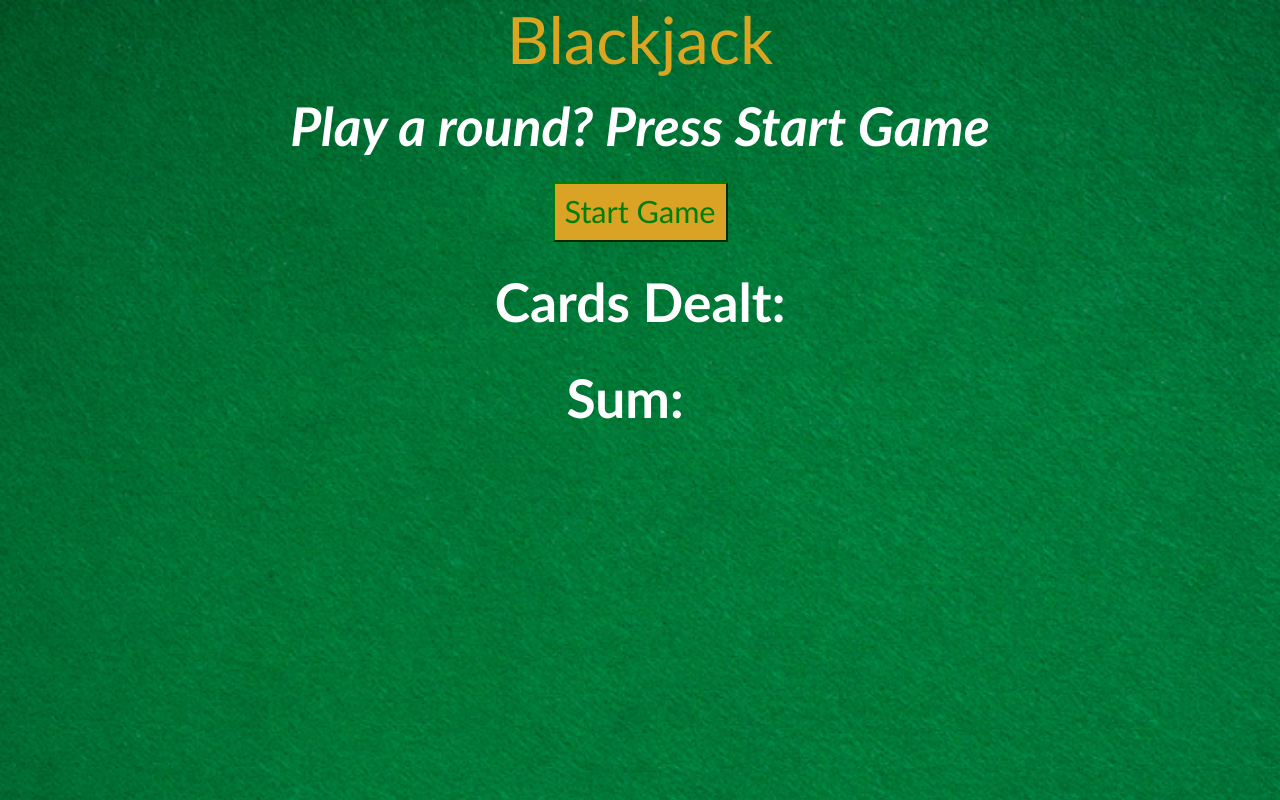
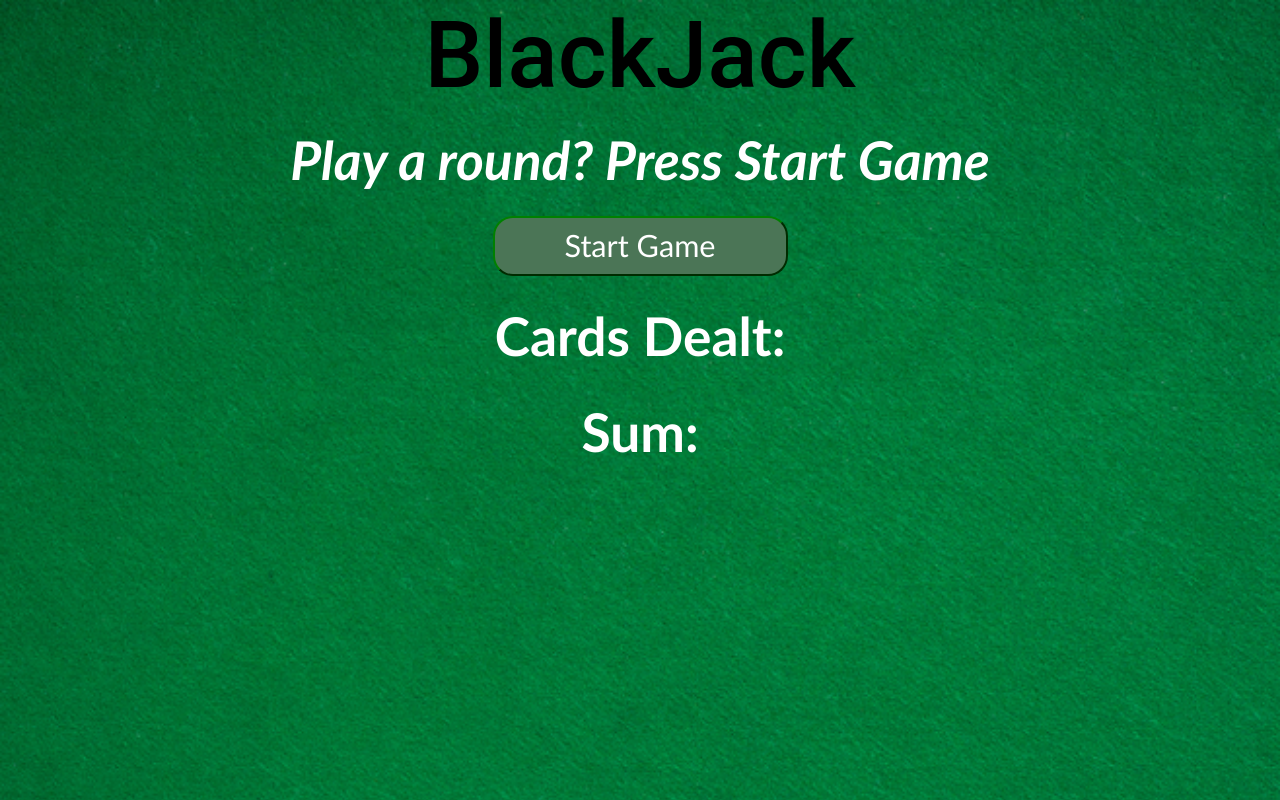
Before and after one commit to monsterreh2b/blackjack, a website built with Vite: page index.html in a window 1280 px wide. Built offline with nearby package versions, Linux system fonts and the light colour scheme.

Commit message:
css changes for maddie

```diff
--- a/index.css
+++ b/index.css
@@ -8,8 +8,9 @@ body {
 }
 
 h1 {
-    color: goldenrod;
-    font-size: 49pt;
+    color: black;
+    font-size: 70pt;
+    font-family: Roboto;
 }
 
 #message-el {
@@ -19,13 +20,16 @@ h1 {
 
 
 button#newGame, button#hitMe, button#refresh, button#stay {
-    background-color: #daa325;
-    color: green;
+    background-color: #4b7556;
+    color: white;
     border-color: green;
-    width: 175px;
+    width: 295px;
     padding-top: 5px;
     padding-bottom: 5px;
-    font-size: 23pt
+    font-size: 23pt;
+    border-radius: 20px;
+    padding-right: 25px;
+    padding-left: 25px;
 }
 
 button#hitMe {
--- a/index.html
+++ b/index.html
@@ -8,12 +8,12 @@
         <div class="row">
 
             <div class="col-xs-12 col-sm-12 col-md-12 col-lg-12">
-                <h1>Blackjack</h1>
-                <p class="messageElla displaySide" id="message-el">Play a round? Press Start Game</p>
+                <h1>BlackJack</h1>
+                <p class="messageElla displaySide" id="message-el" style="font-family:" hi="">Play a round? Press Start Game</p>
                 <button type="button" class="starGame" id="newGame">Start Game</button>
                 <p class="displaySide" id="cards" style="margin-top:20px;">Cards Dealt: </p>
                 <div class="flexy">
-                    <p class="displaySide" style="margin-right:30px">Sum: <span id="displaySum"></span></p>
+                    <p class="displaySide" style="">Sum: <span id="displaySum"></span></p>
 
                     <p class="house displaySide hideBtn">House: <span id="house"></span></p>
                 </div><div class="flexy">
@@ -45,5 +45,6 @@
 
 
 
+
 </body>
 </html>
```
